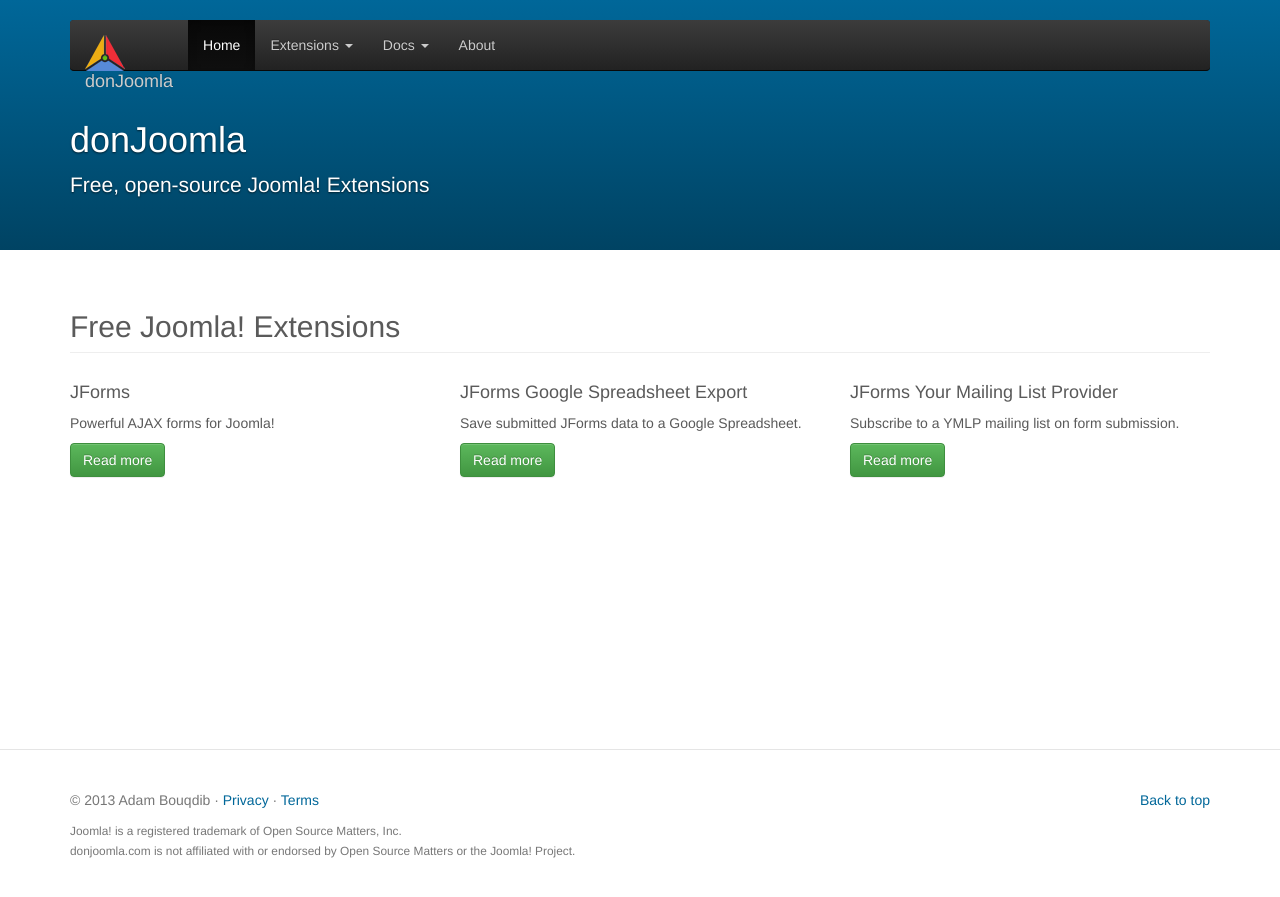
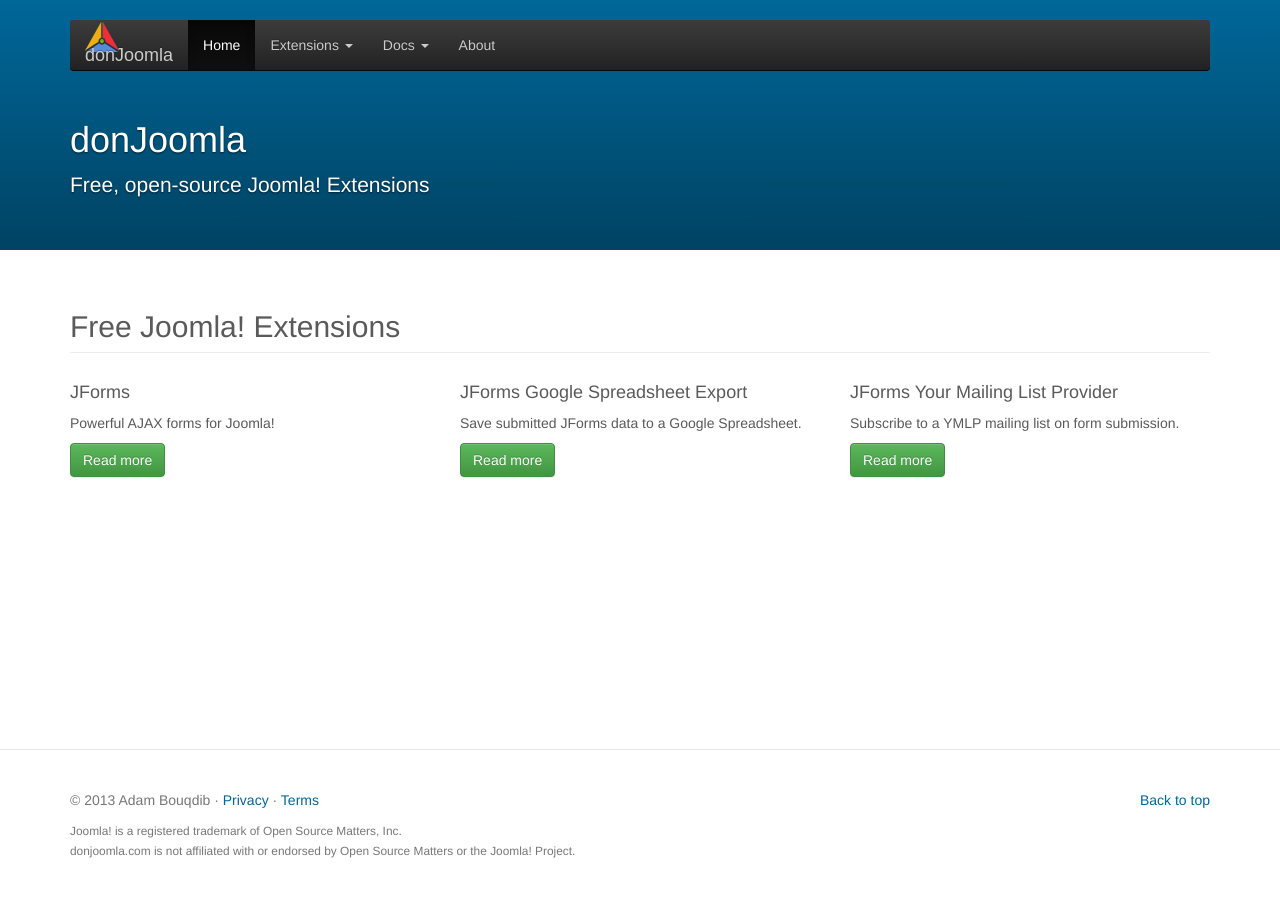
Before and after one commit to donJoomla/donjoomla.github.io, a Jekyll site: the page built from index.html, in a window 1280 px wide. Shown: the top 897 px of the page. Built offline with Jekyll 4.4.1, drawn with Linux system fonts in a browser that asks for light colours; nearby versions of some CDN libraries.

Commit message:
added logo

```diff
--- a/css/style.css
+++ b/css/style.css
@@ -8,6 +8,17 @@
 a {
 	color:#006799;
 }
+
+
+@import url(http://fonts.googleapis.com/css?family=Share+Tech+Mono);
+.navbar-brand {
+	font-family: 'Share Tech Mono', sans-serif;
+}
+.navbar-brand  img {
+	margin: -13px 5px -7px 0px;
+}
+
+
 /* CUSTOMIZE THE NAVBAR
 -------------------------------------------------- */
 .navbar-wrapper {
```
Also changed, not shown: images/logo.png.
